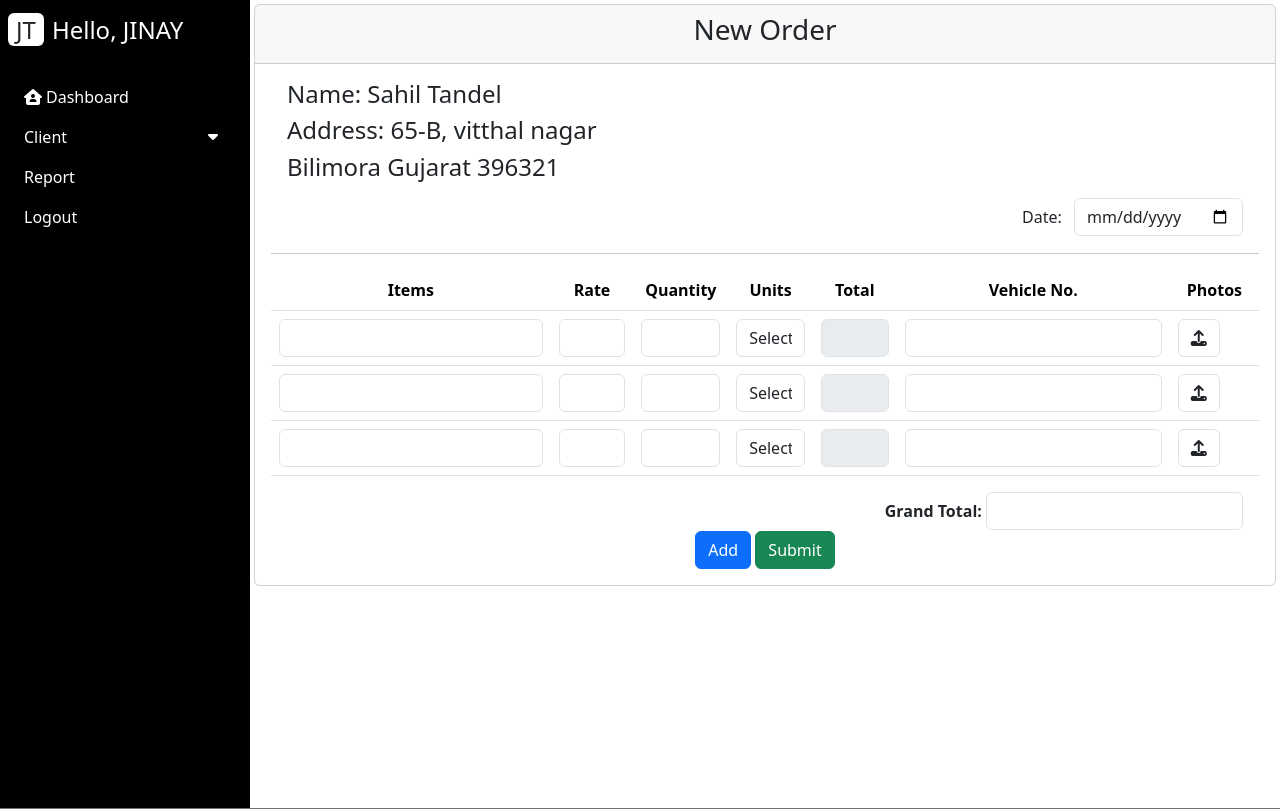
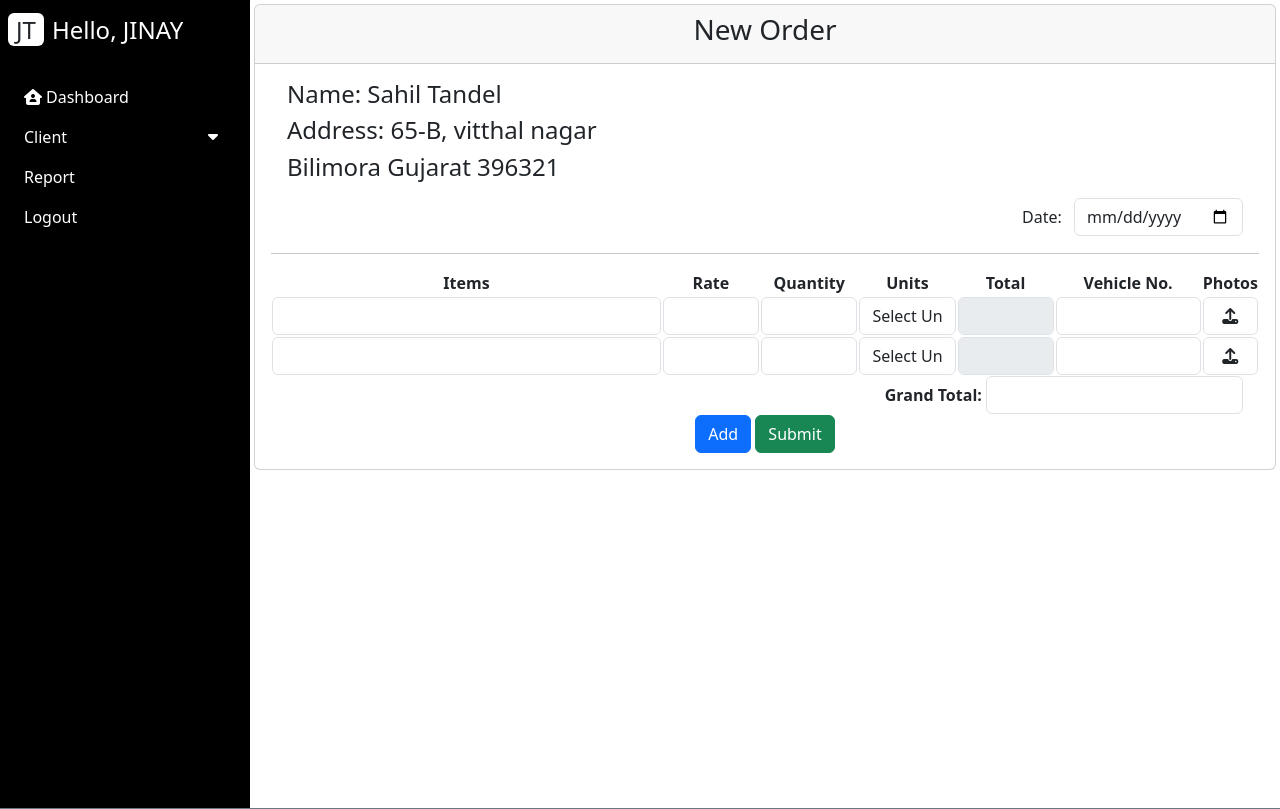
Before and after one commit to jinayt/retailshop_invoicing_reporting, a Django app: page /addorder/1/ in a window 1280 px wide. Shown: the top 809 px of the page. Run offline with Django 5.2, Linux system fonts and the light colour scheme; a user stored in the database is signed in; data comes from the database, SQL or seed files in the repository; both versions use the stored data as it was after the commit.

Commit message:
30-05-2025

```diff
--- a/home/templates/index.html
+++ b/home/templates/index.html
@@ -7,6 +7,6 @@
         <img class="bckg" src="{% static 'image/asur.png' %}" alt="image.jpg">
     </div>
 </div>
-<p>Jinay Tandel</p>
+
 
 {% endblock html_body %}
--- a/order/models.py
+++ b/order/models.py
@@ -30,7 +30,7 @@ class OrderItems(models.Model):
     quantity = models.DecimalField(max_digits=14, decimal_places=2)
     rate = models.DecimalField(max_digits=14, decimal_places=2)
     units = models.CharField(max_length=20,null=True)
-    truck_number = models.CharField(max_length=20, null=True)
+    truck_number = models.CharField(max_length=20, default=None, null=True)
     weight = models.ImageField(upload_to='image/', null=True, blank=True)
     last_update = models.DateTimeField(auto_now=True)
 
@@ -39,5 +39,5 @@ class Payment(models.Model):
     order_id = models.ForeignKey(Order, on_delete=models.CASCADE)
     status = models.CharField(max_length=2)
     amount = models.DecimalField(max_digits=14, decimal_places=2)
-    roundoff = models.DecimalField(max_digits=14, decimal_places=2)
+    roundoff = models.DecimalField(max_digits=14, default=None ,null=True, decimal_places=2)
     last_update = models.DateTimeField(auto_now=True)
--- a/order/static/addorder.js
+++ b/order/static/addorder.js
@@ -14,9 +14,9 @@ $(document).ready(function(){
                                 '<option value="LTR">LTR</option>'+
                             '</select></td>'+
                             '<td><input class="form-control" type="number" id="" name="total[]" placeholder="" min=0 disabled></td>'+
-                            '<td><input  class="form-input" type="text" name="vehicle_no[]"></td>'+
-                            '<td><label class="form-input" style="cursor: pointer;"><i class="fa-solid fa-upload">'+
-                            '</i><input type="file" name="weight[]" style="display: none;"></label></td>'+
+                            '<td><input  class="form-control" type="text" name="vehicle_no[]"></td>'+
+                            '<td class="text-center"><label class="form-control" style="cursor: pointer;"><i class="fa-solid fa-upload"></i>'+
+                            '<input type="file" name="weight[]" style="display: none;"></label></td>'+
             '</tr>'
         );
     });
--- a/order/templates/addorder.html
+++ b/order/templates/addorder.html
@@ -22,16 +22,16 @@
 
                     </div>
                     <hr>
-                    <table class="table">
+                    <table class="table-responsive">
                         <thead>
                             <tr>
-                                <th class="text-center" style="width:40%">Items</th>
-                                <th class="text-center"style="width:10%">Rate</th>
-                                <th class="text-center"style="width:10%">Quantity</th>
-                                <th class="text-center"style="width:10%">Units</th>
-                                <th class="text-center"style="width:10%">Total</th>
-                                <th class="text-center"style="width:10%">Vehicle No.</th>
-                                <th class="text-center"style="width:10%">Photos</th>
+                                <th class="text-center" scope="col" style="width:40%">Items</th>
+                                <th class="text-center" scope="col" style="width:10%">Rate</th>
+                                <th class="text-center" scope="col" style="width:10%">Quantity</th>
+                                <th class="text-center" scope="col" style="width:10%">Units</th>
+                                <th class="text-center" scope="col" style="width:10%">Total</th>
+                                <th class="text-center" scope="col" style="width:15%">Vehicle No.</th>
+                                <th class="text-center" scope="col" style="width:5%">Photos</th>
                             </tr>
                         </thead>
                         <tbody>
@@ -48,14 +48,15 @@
                                         <option value="PCS">PCS</option>
                                     </select></td>
                                     <td><input class="form-control" type="number" id="" name="total[]" placeholder="" min=0 disabled></td>
-                                    <td><input  class="form-input" type="text" name="vehicle_no[]"></td>
-                                    <td><label class="form-input" style="cursor: pointer;">
+                                    <td><input  class="form-control" type="text" name="vehicle_no[]"></td>
+                                    <td class="text-center"><label class="form-control" style="cursor: pointer;">
                                         <i class="fa-solid fa-upload"></i>
                                         <input type="file" name="weight[]" style="display: none;">
                                     </label></td>
                             </tr>
+
                             <tr>
-                                <td><input class="form-control" type="text" id="" name="item_name[]" placeholder=""></td>
+                                <td><input class="form-control" style="width:100%" type="text" id="" name="item_name[]" placeholder="" min=0></td>
                                 <td><input class="form-control" type="number" id="" name="rate[]" placeholder="" min=0 step="0.01"></td>
                                 <td><input class="form-control" type="number" id="" name="quantity[]" placeholder="" min=0 step="0.01"></td>
                                 <td><select class="form-control" name="units[]" id="">
@@ -67,31 +68,11 @@
                                         <option value="PCS">PCS</option>
                                     </select></td>
                                     <td><input class="form-control" type="number" id="" name="total[]" placeholder="" min=0 disabled></td>
-                                <td><input  class="form-input" type="text" name="vehicle_no[]"></td>
-                                    <td><label class="form-input" style="cursor: pointer;">
+                                    <td><input  class="form-control" type="text" name="vehicle_no[]"></td>
+                                    <td class="text-center"><label class="form-control" style="cursor: pointer;">
                                         <i class="fa-solid fa-upload"></i>
                                         <input type="file" name="weight[]" style="display: none;">
                                     </label></td>
-                            </tr>
-                            <tr>
-                                <td><input class="form-control" type="text" id="" name="item_name[]" placeholder=""></td>
-                                <td><input class="form-control" type="number" id="" name="rate[]" placeholder="" min=0 step="0.01"></td>
-                                <td><input class="form-control" type="number" id="" name="quantity[]" placeholder="" min=0 step="0.01"></td>
-                                <td><select class="form-control" name="units[]" id="">
-                                    <option value="" selected>Select Unit</option>
-                                    <option value="KG">KG</option>
-                                    <option value="LTR">LTR</option>
-                                    <option value="GRAM">GRAM</option>
-                                    <option value="TON">TON</option>
-                                    <option value="PCS">PCS</option>
-                                </select></td>
-                                <td><input class="form-control" type="number" id="" name="total[]" placeholder="" min=0 disabled></td>
-                                <td><input  class="form-input" type="text" name="vehicle_no[]"></td>
-                                <td><label class="form-input" style="cursor: pointer;">
-                                        <i class="fa-solid fa-upload"></i>
-                                        <input type="file" name="weight[]" style="display: none;">
-                                    </label>
-                                </td>
                             </tr>
 
                         </tbody>
--- a/order/views.py
+++ b/order/views.py
@@ -22,7 +22,7 @@ def add_order(request, client_id):
     client_details.last_name = client_details.last_name.title()
 
     if request.method == "POST":
-        try:
+        # try:
             with transaction.atomic():
                 vehicle_no = request.POST.get('vehicle_no')
                 order_date = request.POST.get('orderdate')
@@ -31,38 +31,44 @@ def add_order(request, client_id):
                 rate = [rate for rate in request.POST.getlist('rate[]') if rate.strip()]
                 units = [unit for unit in request.POST.getlist('units[]') if unit.strip()]
                 weight = request.FILES.get('weight')
-                total_amt  = request.POST.get('grandtotal')
 
                 if len(items_name) == len(quantity) and len(quantity) == len(rate):
                     new_order = Order.objects.create(client_id=client_details,
-                                         order_date=order_date,
-                                         truck_number = vehicle_no,
+                                         order_date=order_date
                                         )
                     # context['post_data'] = request.POST
                     # print("context data: ",context['post_data'])
                     total = 0
                     for x in range(len(items_name)):
-                        OrderItems.objects.create(order_id = new_order,
-                                            item_name = items_name[x],
-                                            quantity = Decimal(quantity[x]),
-                                            rate = Decimal(rate[x]),
-                                            units = units[x]
-                                            )
+                        if vehicle_no is None:
+                            OrderItems.objects.create(order_id = new_order,
+                                                item_name = items_name[x],
+                                                quantity = Decimal(quantity[x]),
+                                                rate = Decimal(rate[x]),
+                                                units = units[x]
+                                                )
+                        else:
+                            OrderItems.objects.create(order_id = new_order,
+                                                item_name = items_name[x],
+                                                quantity = Decimal(quantity[x]),
+                                                rate = Decimal(rate[x]),
+                                                units = units[x],
+                                                truck_number = vehicle_no[x]
+                                                )
                         total += Decimal(quantity[x]) * Decimal(rate[x])
-                        print(total)
+                        # print(total)
 
                     Payment.objects.create(order_id= new_order,
                                            status = 'Dr',
-                                           amount = total_amt,
-                                           roundoff = Null
+                                           amount = total
                                            )
 
                     new_order.weight = weight
                     new_order.save()
                     return render(request,'test2.html')
 
-        except Exception as e:
-            return render(request,"test2.html",{'error':f"Error while storing data. {str(e)}"})
+        # except Exception as e:
+        #     return render(request,"test2.html",{'error':f"Error while storing data. {str(e)}"})
     else:
 
         return render(request,'addorder.html',{"client_details":client_details})
@@ -194,7 +200,7 @@ def invoice_pdf(request, order_id):
     return response
 
 
-def all_invoice_pdf(request):
+def all_invoice_pdf(request,order_id):
     response = HttpResponse(content_type="application/pdf")
     response["Content-Disposition"] = f'inline; filename="invoice_{order_id}.pdf"'
 
```
Also changed, not shown: order/templates/test2.html (+4 -5 lines), db.sqlite3, order/migrations/0007_alter_orderitems_truck_number_alter_payment_roundoff.py (added). Lines whose indentation alone changed are shown as unchanged.
